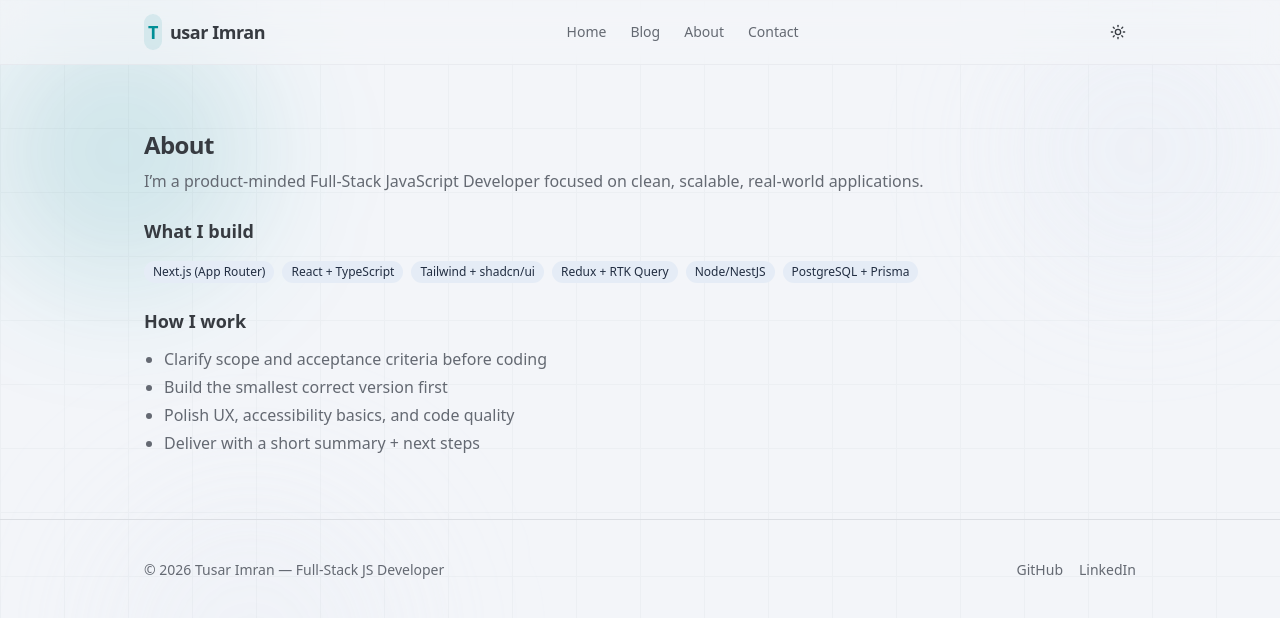
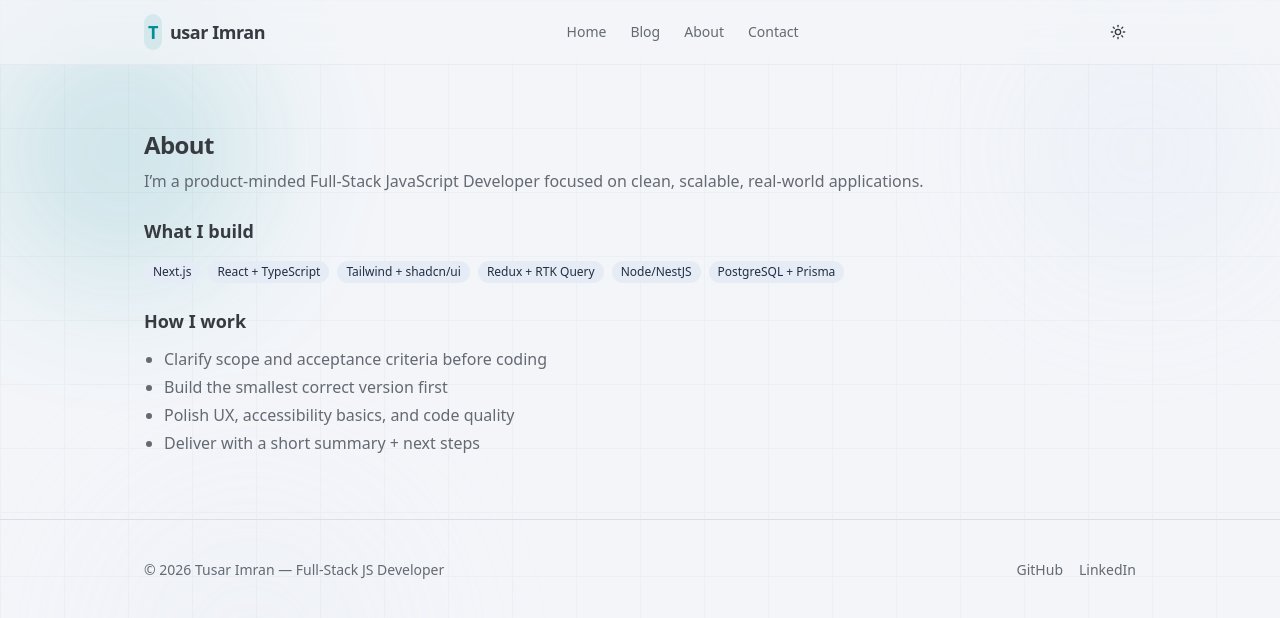
Before and after one commit to Tushar8640/update-portfolio, a Next.js app: page /about in a window 1280 px wide. Shown: the top 618 px of the page. Built offline with nearby package versions, Linux system fonts and the light colour scheme.

Commit message:
feat: add resume download and update tech stack labels

```diff
--- a/src/app/about/page.tsx
+++ b/src/app/about/page.tsx
@@ -19,7 +19,7 @@ export default function AboutPage() {
       <div className="space-y-4">
         <h2 className="text-lg font-semibold">What I build</h2>
         <div className="flex flex-wrap gap-2">
-          <Badge variant="secondary">Next.js (App Router)</Badge>
+          <Badge variant="secondary">Next.js</Badge>
           <Badge variant="secondary">React + TypeScript</Badge>
           <Badge variant="secondary">Tailwind + shadcn/ui</Badge>
           <Badge variant="secondary">Redux + RTK Query</Badge>
--- a/src/app/page.tsx
+++ b/src/app/page.tsx
@@ -1,4 +1,5 @@
 import Link from "next/link";
+import { Download } from "lucide-react";
 
 import { Button } from "@/components/ui/button";
 import { Badge } from "@/components/ui/badge";
@@ -26,7 +27,7 @@ export default function Home() {
         </div>
 
         <div className="flex flex-wrap gap-3">
-          {["Next.js (App Router)", "React", "TypeScript", "Tailwind", "shadcn/ui", "Node/NestJS", "PostgreSQL + Prisma"].map((tech) => (
+          {["Next.js", "React", "TypeScript", "Tailwind", "shadcn/ui", "Node/NestJS", "PostgreSQL + Prisma"].map((tech) => (
             <Badge
               key={tech}
               variant="secondary"
@@ -43,6 +44,12 @@ export default function Home() {
           </Button>
           <Button asChild variant="outline" size="lg" className="rounded-full px-8 text-base bg-background/50 backdrop-blur transition-all hover:-translate-y-0.5">
             <Link href="/contact">Get in Touch</Link>
+          </Button>
+          <Button asChild variant="secondary" size="lg" className="rounded-full px-8 text-base transition-all hover:-translate-y-0.5">
+            <a href="/resume.pdf" download="Tusar-Imran-Full-stack-developer.pdf">
+              <Download className="mr-2 size-4" aria-hidden="true" />
+              Download Resume
+            </a>
           </Button>
         </div>
       </section>
--- a/src/lib/site.ts
+++ b/src/lib/site.ts
@@ -4,7 +4,7 @@ export const siteConfig = {
   description:
     "Product-minded Full-Stack JavaScript Developer building scalable, clean web apps with Next.js, TypeScript, and Node/NestJS.",
   location: "Bangladesh",
-  email: "your.email@example.com",
+  email: "tusar.imran.dev@gmail.com",
   links: {
     github: "https://github.com/your-username",
     linkedin: "https://www.linkedin.com/in/your-username/",
```
Also changed, not shown: 1 other file (tests, documents, lock files or other folders).
